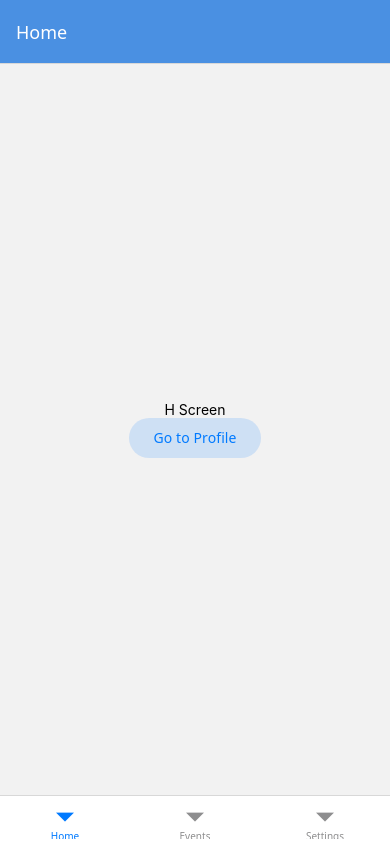
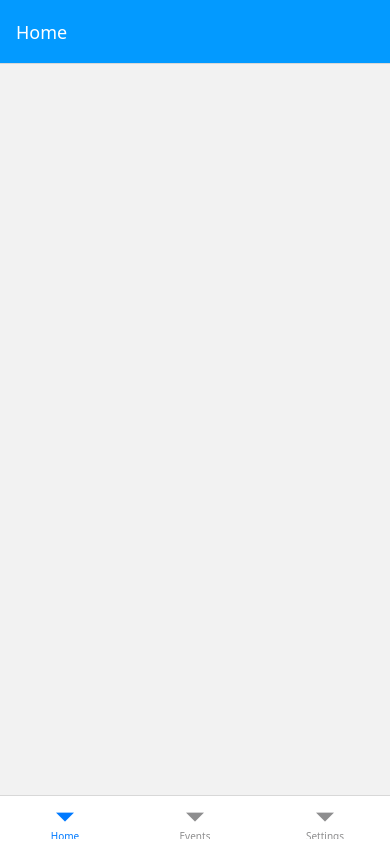
Before and after one commit to l-xe/elevate-horizon-connect-app, a React Native app: screen / in a window 390 px wide. Built offline with nearby package versions, Linux system fonts and the light colour scheme.

Commit message:
progress

```diff
--- a/App.js
+++ b/App.js
@@ -1,31 +1,38 @@
-import * as React from 'react';
-import { Text, View } from 'react-native';
-import { createStaticNavigation, useNavigation, } from '@react-navigation/native';
-import { Button } from '@react-navigation/elements';
-import { createBottomTabNavigator } from '@react-navigation/bottom-tabs';
+import * as React from "react";
+import { Text, View } from "react-native";
+import {
+  createStaticNavigation,
+  useNavigation,
+} from "@react-navigation/native";
+import { Button } from "@react-navigation/elements";
+import { createBottomTabNavigator } from "@react-navigation/bottom-tabs";
 
-
-import HomeScreen from './screens/home'
-import EventsScreen from './screens/events'
-import SettingsScreen from './screens/settings'
+import HomeScreen from "./screens/home";
+import EventsScreen from "./screens/events";
+import SettingsScreen from "./screens/settings";
+import { SafeAreaProvider } from "react-native-safe-area-context";
 
 const MyTabs = createBottomTabNavigator({
   screens: {
     Home: HomeScreen,
     Events: EventsScreen,
-    Settings: SettingsScreen
+    Settings: SettingsScreen,
   },
 
   screenOptions: {
     headerStyle: {
-      backgroundColor: '#4a90e2', // header background
+      backgroundColor: "rgba(3, 154, 255, 1)", // header background
     },
-    headerTintColor: '#fff', // header text & icons
-  }
+    headerTintColor: "#fff", // header text & icons
+  },
 });
 
 const Navigation = createStaticNavigation(MyTabs);
 
 export default function App() {
-  return <Navigation />;
+  return (
+    <SafeAreaProvider>
+      <Navigation />
+    </SafeAreaProvider>
+  );
 }
--- a/index.js
+++ b/index.js
@@ -1,6 +1,6 @@
-import { registerRootComponent } from 'expo';
+import { registerRootComponent } from "expo";
 
-import App from './App';
+import App from "./App";
 
 // registerRootComponent calls AppRegistry.registerComponent('main', () => App);
 // It also ensures that whether you load the app in Expo Go or in a native build,
--- a/screens/home.js
+++ b/screens/home.js
@@ -1,17 +1,12 @@
-import { Text, View } from 'react-native';
-import { useNavigation, } from '@react-navigation/native';
-import { Button } from '@react-navigation/elements';
-
+import { Text, View } from "react-native";
+import { useNavigation } from "@react-navigation/native";
+import { Button } from "@react-navigation/elements";
+import { SafeAreaView } from "react-native-safe-area-context";
+import { globalStyles } from "../styles/styles";
+import { ScrollView } from "react-native";
 
 export default function HomeScreen() {
   const navigation = useNavigation();
 
-  return (
-    <View style={{ flex: 1, alignItems: 'center', justifyContent: 'center' }}>
-      <Text>H Screen</Text>
-      <Button onPress={() => navigation.navigate('Profile')}>
-        Go to Profile
-      </Button>
-    </View>
-  );
+  return <SafeAreaView style={globalStyles.screen}></SafeAreaView>;
 }
--- a/styles/styles.js
+++ b/styles/styles.js
@@ -1,7 +1,10 @@
 import { StyleSheet } from "react-native";
 
 export const globalStyles = StyleSheet.create({
-    header: {
-        fontSize: 30
-    }
-})
+  header: {
+    fontSize: 30,
+  },
+  screen: {
+    marginLeft: 20,
+  },
+});
```
Also changed, not shown: components/eventslist.js (added, +10 -0 lines), screens/events.js (+6 -7 lines), screens/settings.js (+5 -6 lines), 1 other file (tests, documents, lock files or other folders).
